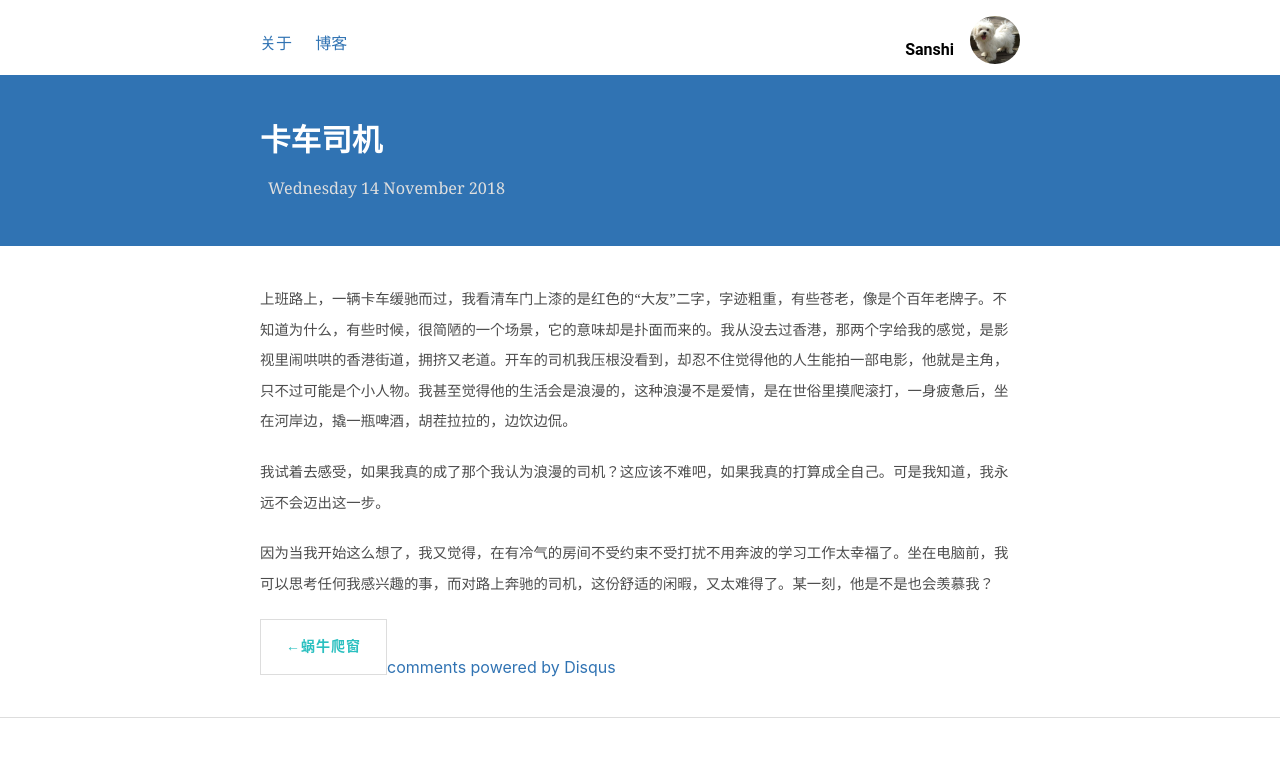
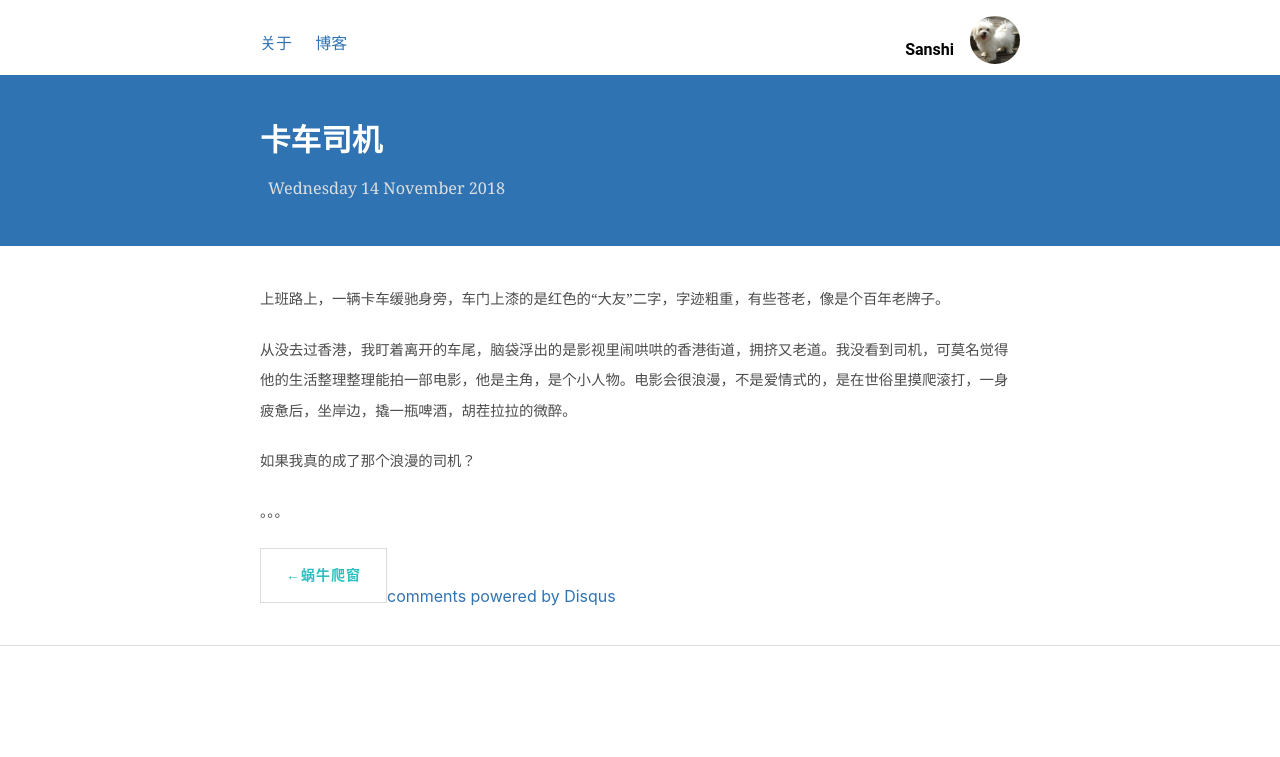
Before and after one commit to shirleysteve/1, a Jekyll site: the page built from _posts/2018-11-14-司机.md, in a window 1280 px wide. Shown: the top 757 px of the page. Built offline with Jekyll 4.4.1, drawn with Linux system fonts in a browser that asks for light colours; nearby versions of some CDN libraries; comment, search, counter and statistics services are not loaded.

Commit message:
Update 2018-11-14-司机.md

```diff
--- a/_posts/2018-11-14-司机.md
+++ b/_posts/2018-11-14-司机.md
@@ -5,9 +5,10 @@ title: 卡车司机
 ---
 
 
-上班路上，一辆卡车缓驰而过，我看清车门上漆的是红色的“大友”二字，字迹粗重，有些苍老，像是个百年老牌子。不知道为什么，有些时候，很简陋的一个场景，它的意味却是扑面而来的。我从没去过香港，那两个字给我的感觉，是影视里闹哄哄的香港街道，拥挤又老道。开车的司机我压根没看到，却忍不住觉得他的人生能拍一部电影，他就是主角，只不过可能是个小人物。我甚至觉得他的生活会是浪漫的，这种浪漫不是爱情，是在世俗里摸爬滚打，一身疲惫后，坐在河岸边，撬一瓶啤酒，胡茬拉拉的，边饮边侃。
+上班路上，一辆卡车缓驰身旁，车门上漆的是红色的“大友”二字，字迹粗重，有些苍老，像是个百年老牌子。
 
+从没去过香港，我盯着离开的车尾，脑袋浮出的是影视里闹哄哄的香港街道，拥挤又老道。我没看到司机，可莫名觉得他的生活整理整理能拍一部电影，他是主角，是个小人物。电影会很浪漫，不是爱情式的，是在世俗里摸爬滚打，一身疲惫后，坐岸边，撬一瓶啤酒，胡茬拉拉的微醉。
 
-我试着去感受，如果我真的成了那个我认为浪漫的司机？这应该不难吧，如果我真的打算成全自己。可是我知道，我永远不会迈出这一步。
+如果我真的成了那个浪漫的司机？
 
-因为当我开始这么想了，我又觉得，在有冷气的房间不受约束不受打扰不用奔波的学习工作太幸福了。坐在电脑前，我可以思考任何我感兴趣的事，而对路上奔驰的司机，这份舒适的闲暇，又太难得了。某一刻，他是不是也会羡慕我？
+。。。
```
